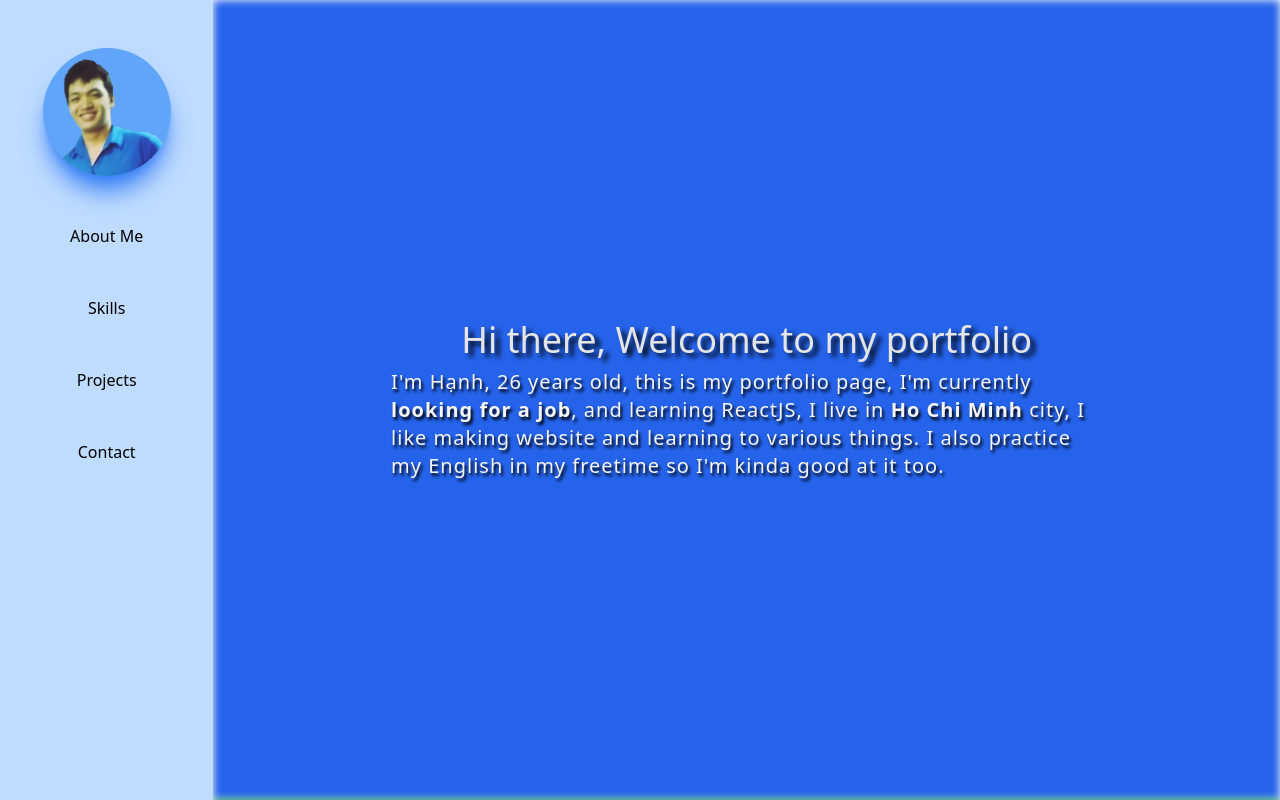
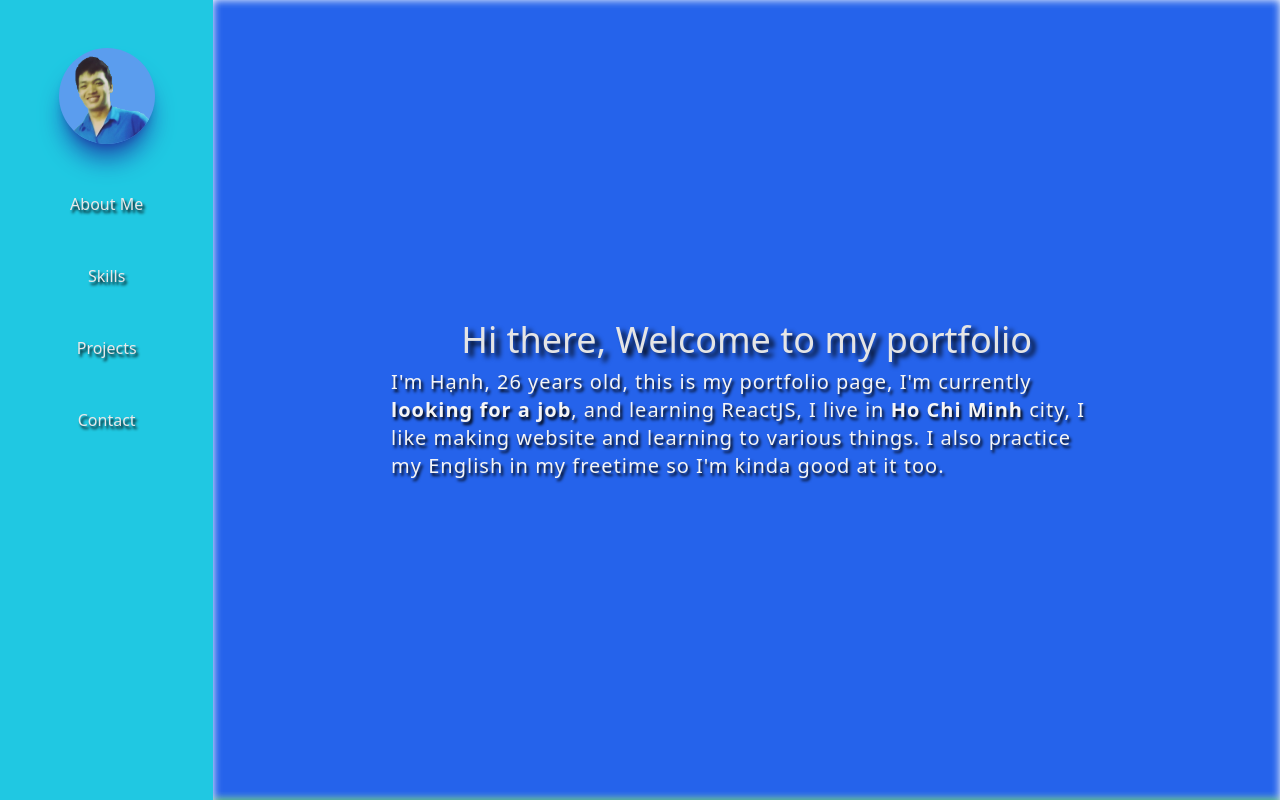
Before and after one commit to ndhanh96/portfolio-tailwindcss, a Next.js app: page / in a window 1280 px wide. Built offline with nearby package versions, Linux system fonts and the light colour scheme.

Commit message:
update sidebar layout

```diff
--- a/components/SideBar.tsx
+++ b/components/SideBar.tsx
@@ -4,8 +4,8 @@ import React from 'react';
 
 const SideBar = () => {
   return (
-    <div className='hidden md:flex flex-col items-center w-1/5 h-screen bg-blue-200 py-12 gap-12'>
-      <div className='flex items-center justify-center h-32 w-32 rounded-full shadow-xl shadow-blue-500 overflow-hidden bg-blue-400 relative'>
+    <div className='hidden w-1/5 h-screen md:flex flex-col items-center text-sm lg:text-base text-neutral-100 text-shadow-sm bg-cyan-400 brightness-95 py-12 gap-12'>
+      <div className='flex items-center justify-center h-24 w-24 lg:h-24 lg:w-24 rounded-full shadow-xl shadow-blue-800/80 bg-blue-400 overflow-hidden relative'>
         <Image src='/avatar.png' layout='fill' objectFit='cover' />
       </div>
       <div>
```
